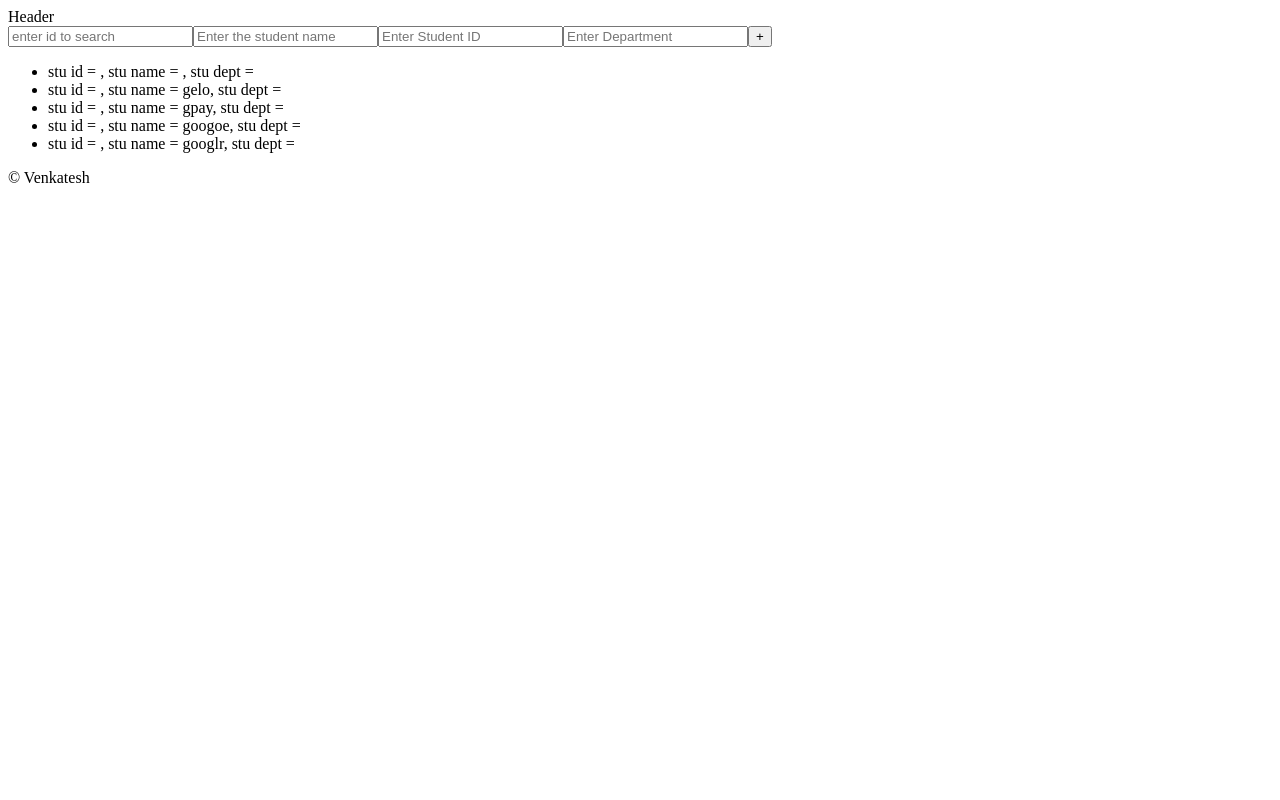
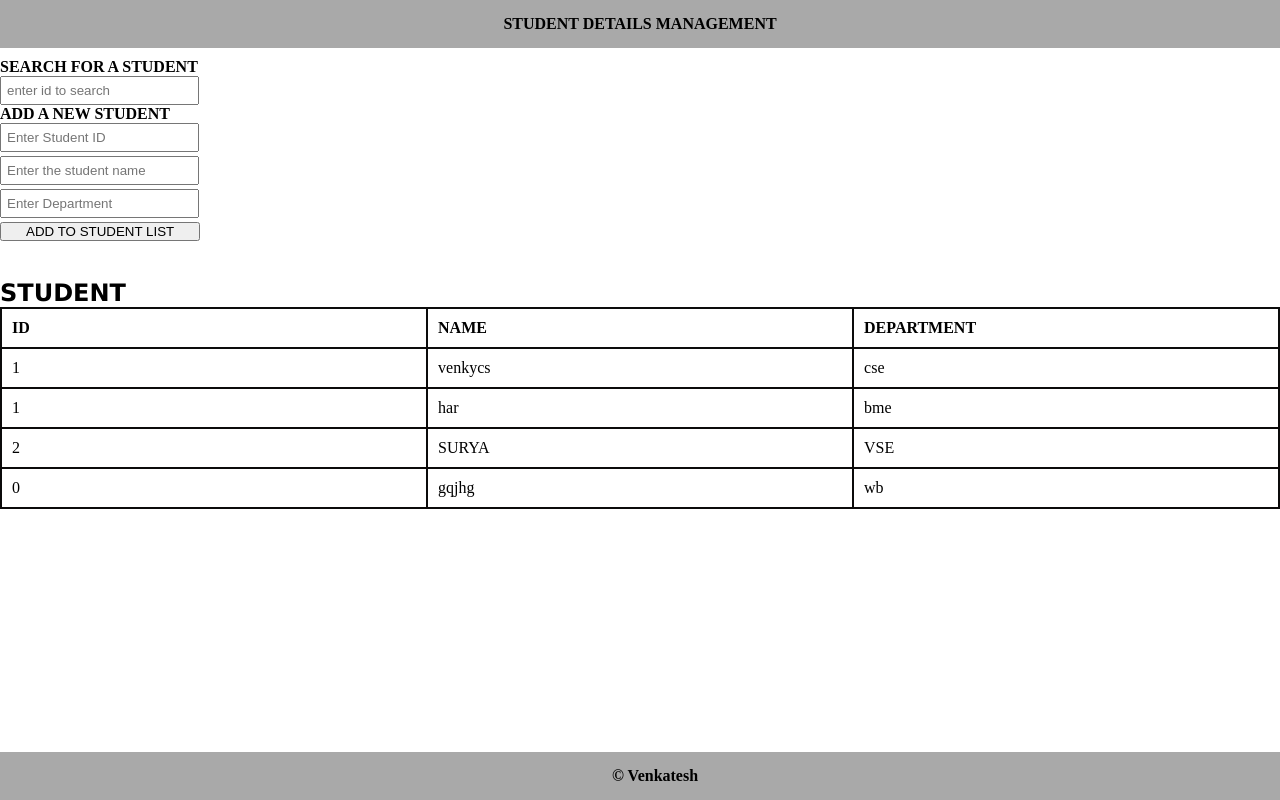
Before and after one commit to ShriVenkateshBabu/student, a React (Vite) app: page / in a window 1280 px wide. Built offline with nearby package versions, Linux system fonts and the light colour scheme; data requests are answered from the project's data file.

Commit message:
26-11-24 , stll need to delete and edit

```diff
--- a/db/db.json
+++ b/db/db.json
@@ -1,29 +1,24 @@
 {
   "students": [
     {
-      "name": null,
-      "id": null,
-      "dept": null
+      "id": "1",
+      "name": "venkycs",
+      "dept": "cse"
     },
     {
-      "id": "",
-      "name": "gelo",
-      "dept": ""
+      "id": "1",
+      "name": "har",
+      "dept": "bme"
     },
     {
-      "id": "",
-      "name": "gpay",
-      "dept": ""
+      "id": "2",
+      "name": "SURYA",
+      "dept": "VSE"
     },
     {
-      "id": "",
-      "name": "googoe",
-      "dept": ""
-    },
-    {
-      "id": "",
-      "name": "googlr",
-      "dept": ""
+      "id": "0",
+      "name": "gqjhg",
+      "dept": "wb"
     }
   ]
 }
--- a/src/App.jsx
+++ b/src/App.jsx
@@ -5,6 +5,7 @@ import Header from './Header&Footer/Header';
 import Footer from './Header&Footer/Footer';
 import apirequest from './apirequest';
 import './index.css';
+import Searchdisplayitems from './components/Searchdisplayitems';
 
 const App = () => {
   const [stname, setName] = useState('');
@@ -67,17 +68,10 @@ const App = () => {
       {loading && <p>Loading...</p>}
       <main>
       <Search setsearch={setSearch} />
-      {search && (
-        <ul>
-          {students
-            .filter((student) => student.id === search)
-            .map((stu) => (
-              <li key={stu.id}>
-                stu id = {stu.id}, stu name = {stu.name}
-              </li>
-            ))}
-        </ul>
-      )}
+      <Searchdisplayitems
+      search ={search}
+      students={students}
+      />
       <Addstudent
         students={students}
         stid={stid}
--- a/src/Header&Footer/Footer.jsx
+++ b/src/Header&Footer/Footer.jsx
@@ -2,7 +2,7 @@ import React from 'react'
 
 const Footer = () => {
   return (
-    <footer> &copy; Venkatesh</footer>
+    <footer><b>&copy; Venkatesh</b></footer>
   )
 }
 
--- a/src/Header&Footer/Header.jsx
+++ b/src/Header&Footer/Header.jsx
@@ -2,8 +2,7 @@ import React from 'react'
 
 const Header = () => {
   return (
-    <header
-    >Header</header>
+    <header><b>STUDENT DETAILS MANAGEMENT</b></header>
   )
 }
 
--- a/src/components/Addstudent.jsx
+++ b/src/components/Addstudent.jsx
@@ -5,30 +5,38 @@ const Addstudent = ({stdept,stid,stname,students,setDept,setID,setname,handlecli
 
     return (
     <>
+     <div className='addstudent'>
+     <label><b>ADD A NEW STUDENT</b></label>
+     <input
+        type="number"
+        placeholder="Enter Student ID"
+        value={stid}
+        required
+        onChange={(e) => setID(e.target.value)}
+      />
      <input
         type="text"
         placeholder="Enter the student name"
         value={stname}
+        required
         onChange={(e) => setname(e.target.value)}
       />
-      <input
-        type="number"
-        placeholder="Enter Student ID"
-        value={stid}
-        onChange={(e) => setID(e.target.value)}
-      />
+
       <input
         type="text"
         placeholder="Enter Department"
         value={stdept}
+        required
         onChange={(e) => setDept(e.target.value)}
       />
-      <button onClick={handleclick}>+</button>
+      <button onClick={handleclick}>ADD TO STUDENT LIST</button>
       <Viewstudent
       students={students}
       search ={search}
+      />
+     </div>
 
-      />
+
     </>
   )
 }
--- a/src/components/Search.jsx
+++ b/src/components/Search.jsx
@@ -2,11 +2,14 @@ import React from 'react'
 const Search = ({setsearch}) => {
   return (
     <>
+    <div className='searchbox'>
+    <label><b>SEARCH FOR A STUDENT</b></label>
     <input type='text'
      placeholder='enter id to search'
      onChange={(e)=>setsearch(e.target.value)}
     />
-    </>
+    </div>
+        </>
   )
 }
 
--- /dev/null
+++ b/src/components/Searchdisplayitems.jsx
@@ -0,0 +1,34 @@
+import React from 'react'
+
+const Searchdisplayitems = ({search,students}) => {
+  return (
+    <div className='SearchedValues'>
+
+    {search && (
+        <table>
+          <thead>
+            <tr>
+              <th>ID</th>
+              <th>NAME</th>
+              <th>DEPARTMENT</th>
+            </tr>
+          </thead>
+          <tbody>
+            {students
+              .filter((student) => student.id === search)
+              .map((stu, index) => (
+                <tr key={index}>
+                  <td>{stu.id}</td>
+                  <td>{stu.name}</td>
+                  <td>{stu.dept}</td>
+                </tr>
+              ))}
+          </tbody>
+        </table>
+      )}
+    </div>
+
+  )
+}
+
+export default Searchdisplayitems
--- a/src/components/Viewstudent.jsx
+++ b/src/components/Viewstudent.jsx
@@ -4,18 +4,27 @@ const Viewstudent = ({students}) => {
 
   return (
     <>
-     <main>
-     <div className='main-content'>
-
-        <ul>
-          {students.map((stu,index)=>(
-          <li key = {index}>
-          stu id = {stu.id}, stu name = {stu.name}, stu dept = {stu.dept}
-          </li>
-          ))}
-        </ul>
-
-      </div>
+      <main>
+        <div className='allstudents'>
+          <h2>STUDENT</h2>
+                <table>
+                  <thead>
+                  <tr>
+                      <th>ID</th>
+                      <th>NAME</th>
+                      <th>DEPARTMENT</th>
+                    </tr>
+                  </thead>
+                  <tbody>
+                  {students.map((stu,index)=>
+                  <tr key={index}>
+                    <td>{stu.id}</td>
+                    <td>{stu.name}</td>
+                    <td>{stu.dept}</td>
+                  </tr>)}
+                  </tbody>
+                </table>
+        </div>
       </main>
     </>
   )
--- a/src/index.css
+++ b/src/index.css
@@ -0,0 +1,82 @@
+*{
+    padding:0;
+    margin:0
+}
+header{
+    padding: 15px;
+    background-color: darkgrey;
+    margin-bottom: 10px;
+    place-content: center;
+    text-align: center;
+}
+footer{
+    text-align: center;
+    position: fixed;
+    bottom:0;
+    padding:15px;
+    background-color: darkgray;
+    width: 100%;
+}
+.allstudents{
+    text-align: right;
+    margin-right: 2cm;
+    margin-top: 1cm;
+
+}
+.allstudents h2{
+    text-align: left;
+    font-weight: bolder;
+    font-family: 'Lucida Sans', 'Lucida Sans Regular', 'Lucida Grande',
+     'Lucida Sans Unicode', Geneva, Verdana, sans-serif;
+}
+.allstudents table{
+        width: 100%;
+        table-layout: fixed;
+        border-collapse: collapse;
+}
+.allstudents th{
+   border-collapse: collapse;
+  width: 10.69cm; /* Divide the width equally among columns */
+  padding: 10px;
+  border: 2px solid #0c0c0c;
+  text-align: left;
+}
+.addstudent td{
+    border-collapse: collapse;
+    padding: 10px;
+    border: 2px solid #0b0a0a;
+    text-align: left;
+}
+.searchbox input{
+    padding:5px;
+    width:4.9cm;
+}
+input{
+    display: flex;
+}
+.addstudent input{
+padding:5px;
+width: 4.9cm;
+margin-bottom: 4px;
+}
+.addstudent button{
+    width: 5.3cm;
+}
+.SearchedValues table{
+    width: 100%;
+        table-layout: fixed;
+        border-collapse: collapse;
+}
+.SearchedValues th{
+    border-collapse: collapse;
+   width: 10.69cm; /* Divide the width equally among columns */
+   padding: 10px;
+   border: 2px solid #0c0c0c;
+   text-align: left;
+ }
+ .SearchedValues td{
+     border-collapse: collapse;
+     padding: 10px;
+     border: 2px solid #0b0a0a;
+     text-align: left;
+ }
```
